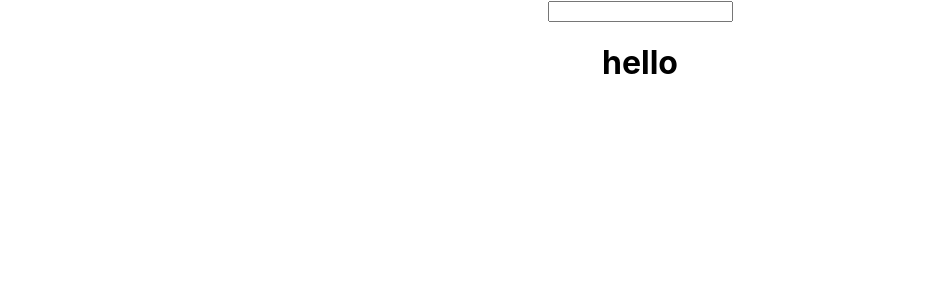
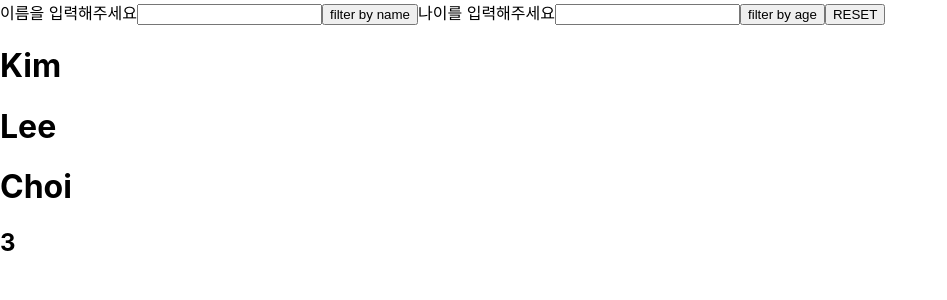
Before and after one commit to hoon2hooni/learn-useRef-useMemo-useReducer, a React (Create React App) app: page / in a window 1280 px wide. Shown: the top 300 px of the page, without its empty margins (0-947 px from the left). Built offline with nearby package versions, Linux system fonts and the light colour scheme.

Commit message:
refac: make hooks for context api and clean app.tsx

```diff
--- a/src/App.tsx
+++ b/src/App.tsx
@@ -1,52 +1,16 @@
-import React, { createContext, useReducer, Dispatch } from "react";
 import Input from "./components/Input";
 import Users from "./components/Users";
-import initialState from "./constants/initialState";
+import { AppContextProvider } from "./AppContext";
 import "./App.css";
 
-type Action =
-  | { type: "COUNT" }
-  | { type: "FILTER_BY_AGE"; limit: number }
-  | { type: "FILTER_BY_NAME"; name: string };
-type AppDispatch = Dispatch<Action>;
-type State = typeof initialState;
-export const AppStateContext = createContext<State | null>(null);
-export const AppDispatchContext = createContext<AppDispatch | null>(null);
-const reducer = (state: State, action: Action) => {
-  switch (action.type) {
-    case "COUNT":
-      return {
-        ...state,
-        count: state.users.length,
-      };
-    case "FILTER_BY_AGE": {
-      return {
-        ...state,
-        users: state.users.filter(({ age }) => age > action.limit),
-      };
-    }
-    case "FILTER_BY_NAME": {
-      return {
-        ...state,
-        users: state.users.filter(({ username }) =>
-          username.includes(action.name)
-        ),
-      };
-    }
-  }
-};
 function App() {
-  //그냥 상수값 보내도 되는지..?
-  const [state, dispatch] = useReducer(reducer, { ...initialState });
   return (
-    <AppStateContext.Provider value={state}>
-      <AppDispatchContext.Provider value={dispatch}>
-        <div className="App">
-          <Input />
-          <Users />
-        </div>
-      </AppDispatchContext.Provider>
-    </AppStateContext.Provider>
+    <>
+      <AppContextProvider>
+        <Input />
+        <Users />
+      </AppContextProvider>
+    </>
   );
 }
 
--- /dev/null
+++ b/src/AppContext.tsx
@@ -0,0 +1,59 @@
+import React, { createContext, useReducer, Dispatch, useContext } from "react";
+import initialState from "./constants/initialState";
+import "./App.css";
+
+type Action =
+  | { type: "COUNT" }
+  | { type: "FILTER_BY_AGE"; limit: number }
+  | { type: "FILTER_BY_NAME"; name: string }
+  | { type: "RESET" };
+type AppDispatch = Dispatch<Action>;
+
+interface IState {
+  state: typeof initialState;
+  dispatch: AppDispatch;
+}
+
+export const AppContext = createContext<IState | null>(null);
+const reducer = (state: typeof initialState, action: Action) => {
+  switch (action.type) {
+    case "COUNT":
+      return {
+        ...state,
+        count: state.users.length,
+      };
+    case "FILTER_BY_AGE": {
+      return {
+        ...state,
+        users: initialState.users.filter(({ age }) => age > action.limit),
+      };
+    }
+    case "FILTER_BY_NAME": {
+      console.log(initialState);
+      return {
+        ...state,
+        users: initialState.users.filter(({ username }) =>
+          username.includes(action.name)
+        ),
+      };
+    }
+    case "RESET":
+      return {
+        ...initialState,
+      };
+  }
+};
+
+export const AppContextProvider: React.FC<{}> = ({ children }) => {
+  const [state, dispatch] = useReducer(reducer, initialState);
+  const value = { state, dispatch };
+  return <AppContext.Provider value={value}>{children}</AppContext.Provider>;
+};
+
+export const useGetContext = () => {
+  const context = useContext(AppContext);
+  if (context === null) {
+    throw new Error("useContext must be used within a AppProvider");
+  }
+  return context;
+};
--- a/src/components/Input.tsx
+++ b/src/components/Input.tsx
@@ -1,8 +1,53 @@
-import { useContext } from "react";
-const Input = () => (
-  <div>
-    <input></input>
-  </div>
-);
+import React, { useState } from "react";
+import { useGetContext } from "../AppContext";
+
+const Input: React.FC<{}> = () => {
+  const { dispatch } = useGetContext();
+  const [value, setValue] = useState("");
+  const [ageValue, setAgeValue] = useState<string>("");
+  const NAME_LABEL = "name";
+  const AGE_LABEL = "age";
+  return (
+    <div>
+      <label htmlFor={NAME_LABEL}>이름을 입력해주세요</label>
+      <input
+        id={NAME_LABEL}
+        value={value}
+        onChange={(e) => setValue(e.target.value)}
+      ></input>
+      <button
+        onClick={() => {
+          dispatch({ type: "FILTER_BY_NAME", name: value });
+          dispatch({ type: "COUNT" });
+        }}
+      >
+        filter by name
+      </button>
+      <label htmlFor={AGE_LABEL}>나이를 입력해주세요</label>
+      <input
+        id={AGE_LABEL}
+        value={ageValue.toString()}
+        onChange={(e) => setAgeValue(e.target.value)}
+      ></input>
+      <button
+        onClick={() => {
+          dispatch({ type: "FILTER_BY_AGE", limit: parseInt(ageValue) });
+          dispatch({ type: "COUNT" });
+        }}
+      >
+        {" "}
+        filter by age{" "}
+      </button>
+      <button
+        onClick={() => {
+          dispatch({ type: "RESET" });
+        }}
+      >
+        {" "}
+        RESET{" "}
+      </button>
+    </div>
+  );
+};
 
 export default Input;
--- a/src/components/Users.tsx
+++ b/src/components/Users.tsx
@@ -1,10 +1,15 @@
-import React, { useState, useReducer, createContext } from "react";
-import styled from "styled-components";
+import React from "react";
+import { useGetContext } from "../AppContext";
 
-const Users = () => (
-  <div>
-    <h1>hello</h1>
-  </div>
-);
-
+const Users: React.FC<{}> = () => {
+  const { state } = useGetContext();
+  return (
+    <div>
+      {state.users.map(({ username }) => (
+        <h1>{username}</h1>
+      ))}
+      <h2>{state?.count !== 0 ? state?.count : "인원이 없습니다"}</h2>
+    </div>
+  );
+};
 export default Users;
```
